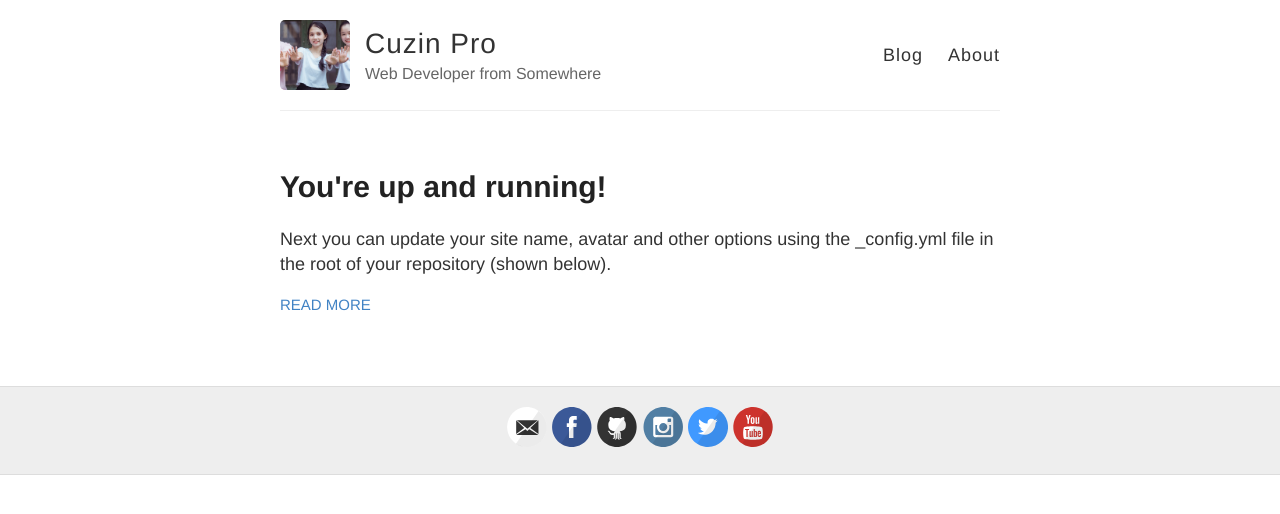
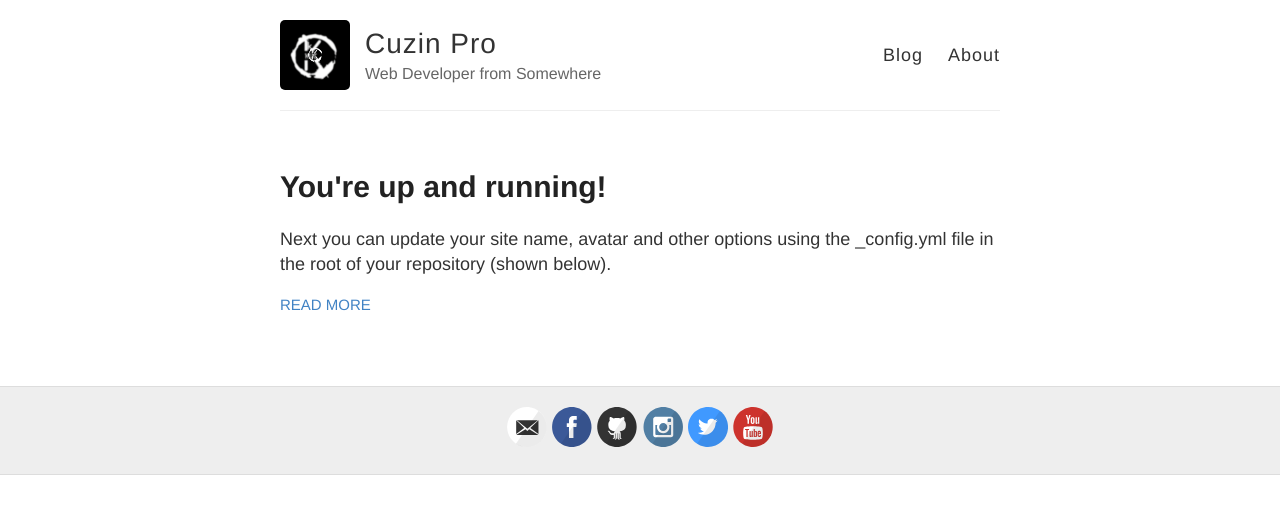
Before and after one commit to cuzinxyz/cuzinxyz.github.io, a Jekyll site: the page built from index.html, in a window 1280 px wide. Shown: the top 514 px of the page. Built offline with Jekyll 4.4.1, drawn with Linux system fonts in a browser that asks for light colours.

Commit message:
Update _config.yml

```diff
--- a/_config.yml
+++ b/_config.yml
@@ -9,7 +9,7 @@ name: Cuzin Pro
 description: Web Developer from Somewhere
 
 # URL of your avatar or profile pic (you could use your GitHub profile pic)
-avatar: https://raw.githubusercontent.com/cuzinxyz/cuzinxyz.github.io/master/109065157_3045736898813390_8280012554338850302_n.jpg
+avatar: https://raw.githubusercontent.com/cuzinxyz/cuzinxyz.github.io/master/avatar%20new.png
 
 #
 # Flags below are optional
```
